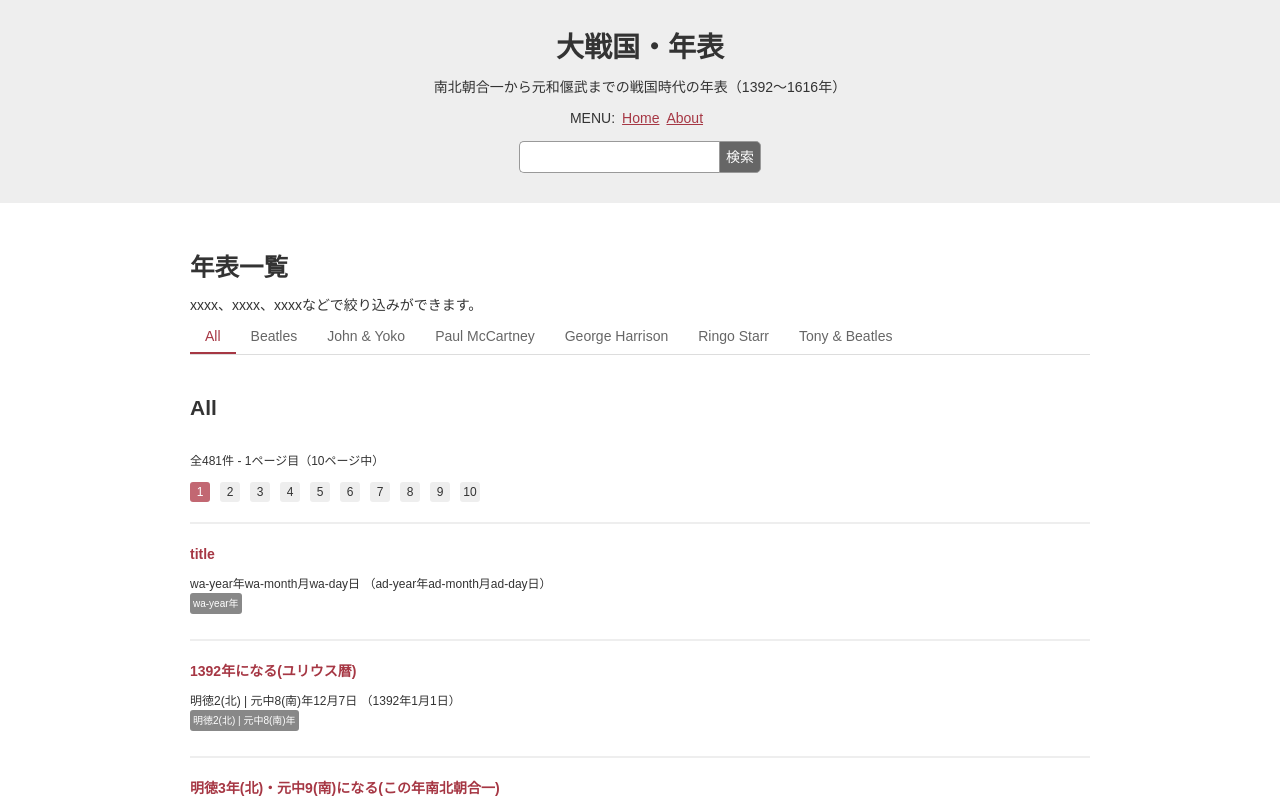
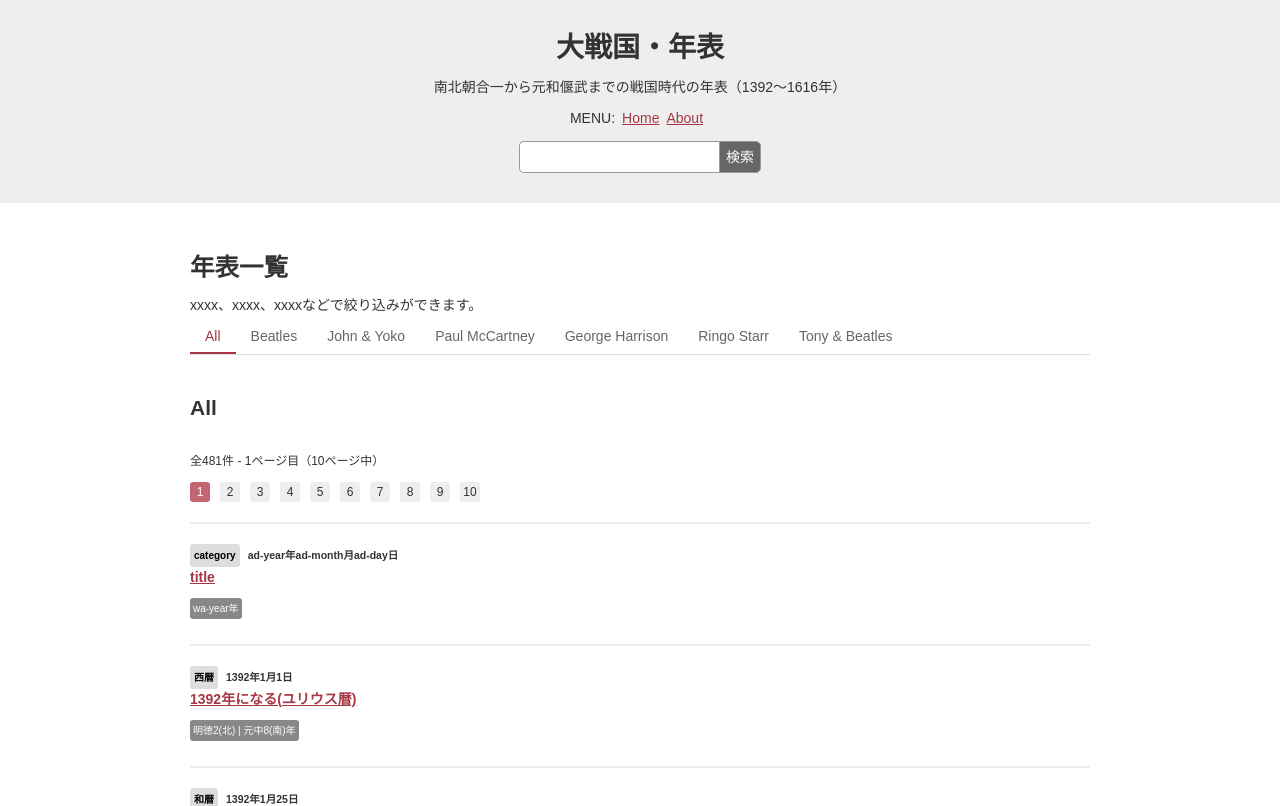
Before and after one commit to ryo-i/dai-sengoku-nenpyo, a Next.js app: page / in a window 1280 px wide. Shown: the top 806 px of the page. Built offline with nearby package versions, Linux system fonts and the light colour scheme.

Commit message:
categoryを表示 #3

```diff
--- a/components/InnerIndex.tsx
+++ b/components/InnerIndex.tsx
@@ -55,21 +55,24 @@ const Section = styled.section`
       dl {
         margin: 0;
         flex: 1;
-        dt a {
+        dt {
           margin: 0 0 10px;
-          display: flex;
-          align-items: center;
+          /* display: flex;
+          align-items: center; */
           text-decoration: none;
-          .num {
+          .category {
             margin: 0 8px 0 0;
+            padding: 4px;
+            display: inline-block;
             font-size: 10px;
             background: #ddd;
-            width: 18px;
-            height: 18px;
-            line-height: 18px;
             text-align: center;
             border-radius: 3px;
             color: #000;
+          }
+          .date {
+            display: inline-block;
+            font-size: 0.75em;
           }
           .song {
             font-size: 18px;
@@ -212,6 +215,8 @@ function InnerIndex() {
             <li key={index} data-order={data.order}>
               <dl>
                 <dt>
+                  <p className="category">{data.category}</p>
+                  <p className="date">{data.adYear}年{data.adMonth}月{data.adDay}日</p>
                   <Link href={hierarchy + "nenpyo/" + data.id}>
                     <a>
                       <p className="title">{data.title}</p>
@@ -219,10 +224,7 @@ function InnerIndex() {
                   </Link>
                 </dt>
                 <dd>
-                  <p className="date">
-                    {data.waYear}年{data.waMonth}月{data.waDay}日
-                    （{data.adYear}年{data.adMonth}月{data.adDay}日）
-                  </p>
+
                   <p className="title-area">
                     <span className="year">
                       <Link href={
--- a/pages/about.tsx
+++ b/pages/about.tsx
@@ -58,7 +58,7 @@ function About() {
             <section>
                 <h2>進捗</h2>
                 <ul>
-                    <li>InnerTrackのimportパス修正 <a href="https://github.com/ryo-i/dai-sengoku-nenpyo/issues/3" target="_blank">#3</a></li>
+                    <li>categoryを表示 <a href="https://github.com/ryo-i/dai-sengoku-nenpyo/issues/3" target="_blank">#3</a></li>
                     <li>年代に単位「年代」を追記 <a href="https://github.com/ryo-i/dai-sengoku-nenpyo/issues/2" target="_blank">#2</a></li>
                 </ul>
             </section>
```
Also changed, not shown: 1 other file (tests, documents, lock files or other folders).
